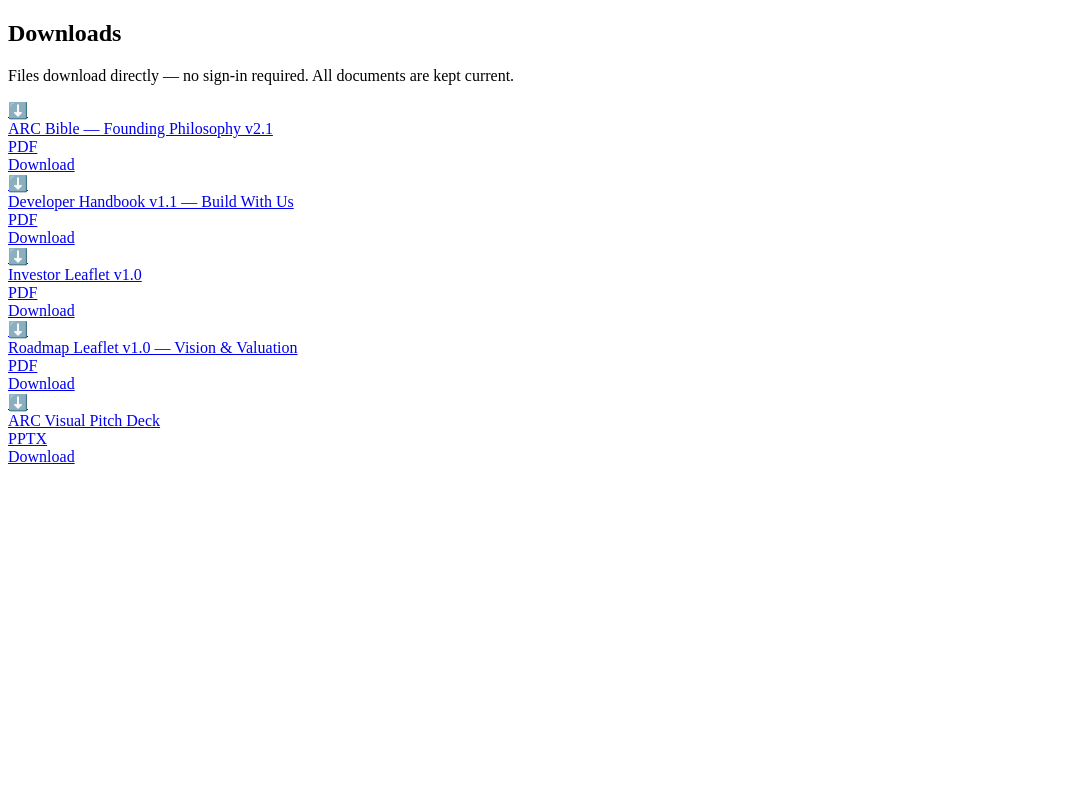
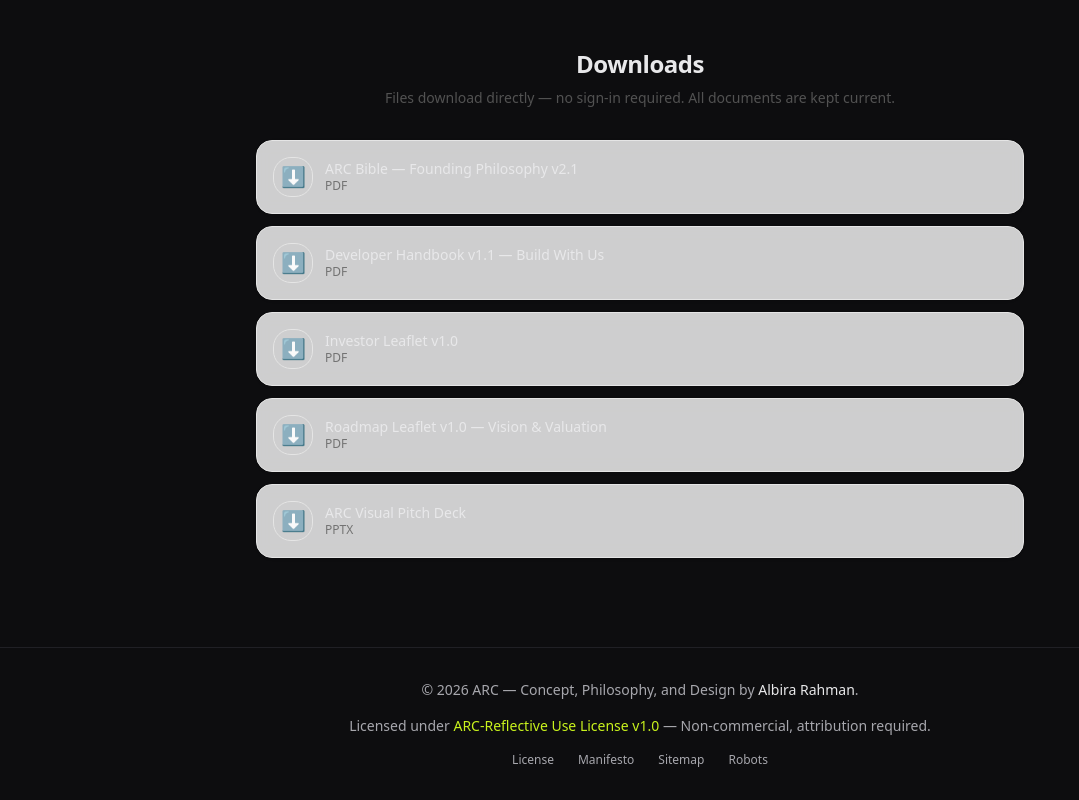
Before and after one commit to Jemson404/arc-landing, a Next.js app: page /downloads in a window 1280 px wide. Shown: the whole page, without its empty margins (0-1079 px from the left). Built offline with nearby package versions, Linux system fonts and the light colour scheme.

Commit message:
fix: move downloads page into src/app, fix @/ alias paths

```diff
--- a/app/downloads/page.tsx
+++ b/src/app/downloads/page.tsx
@@ -1,9 +1,10 @@
-import DownloadGrid from "@/components/DownloadGrid";
+import type { Metadata } from 'next'
+import DownloadGrid from '@/components/DownloadGrid'
 
-export const metadata = {
-  title: "Downloads — ExtraLife ARC",
-  description: "Official ARC documents: Bible, Handbook, Investor Leaflet, Roadmap, and Pitch Deck."
-};
+export const metadata: Metadata = {
+  title: 'Downloads — ARC',
+  description: 'Official ARC documents: Bible, Handbook, Investor Leaflet, Roadmap, and Pitch Deck.',
+}
 
 export default function DownloadsPage() {
   return (
@@ -16,5 +17,5 @@ export default function DownloadsPage() {
       </section>
       <DownloadGrid />
     </main>
-  );
+  )
 }
--- /dev/null
+++ b/src/components/AnimatedDownloadButton.tsx
@@ -0,0 +1,29 @@
+"use client";
+import Link from "next/link";
+
+type Props = { href: string; title: string; subtitle?: string };
+
+export default function AnimatedDownloadButton({ href, title, subtitle }: Props) {
+  return (
+    <Link
+      href={href}
+      prefetch={false}
+      aria-label={`Download ${title}`}
+      className="group relative block rounded-2xl border border-neutral-200 bg-white/80 p-4 shadow-sm backdrop-blur transition-all hover:shadow-lg focus:outline-none focus-visible:ring-2 focus-visible:ring-black/50"
+    >
+      <div className="flex items-center gap-3">
+        <div className="grid h-10 w-10 place-items-center rounded-xl border border-neutral-200 transition-all group-hover:-translate-y-0.5 group-hover:shadow">
+          <span className="text-xl">⬇️</span>
+        </div>
+        <div className="flex-1">
+          <div className="text-sm font-medium leading-tight">{title}</div>
+          {subtitle ? <div className="text-xs text-neutral-500">{subtitle}</div> : null}
+        </div>
+        <div className="absolute right-4 top-1/2 -translate-y-1/2 opacity-0 transition-all group-hover:translate-x-1 group-hover:opacity-100">
+          <span className="text-xs">Download</span>
+        </div>
+      </div>
+      <div className="pointer-events-none absolute inset-0 rounded-2xl bg-gradient-to-r from-neutral-100 to-transparent opacity-0 transition-opacity group-hover:opacity-100" />
+    </Link>
+  );
+}
--- /dev/null
+++ b/src/components/DownloadGrid.tsx
@@ -0,0 +1,12 @@
+import { downloads } from "@/data/downloads";
+import AnimatedDownloadButton from "./AnimatedDownloadButton";
+
+export default function DownloadGrid() {
+  return (
+    <div className="mx-auto max-w-3xl space-y-3">
+      {downloads.map((d) => (
+        <AnimatedDownloadButton key={d.file} href={d.file} title={d.title} subtitle={d.meta} />
+      ))}
+    </div>
+  );
+}
--- /dev/null
+++ b/src/data/downloads.ts
@@ -0,0 +1,13 @@
+export type DownloadItem = {
+  title: string;
+  file: string;
+  meta?: string;
+};
+
+export const downloads: DownloadItem[] = [
+  { title: "ARC Bible — Founding Philosophy v2.1", file: "/downloads/ARC_Bible_v2_Formatted.pdf", meta: "PDF" },
+  { title: "Developer Handbook v1.1 — Build With Us", file: "/downloads/ARC_Developer_Handbook_v1.1.pdf", meta: "PDF" },
+  { title: "Investor Leaflet v1.0", file: "/downloads/ARC_Investor_Leaflet_v1.pdf", meta: "PDF" },
+  { title: "Roadmap Leaflet v1.0 — Vision & Valuation", file: "/downloads/ARC_Roadmap_Leaflet_v1.pdf", meta: "PDF" },
+  { title: "ARC Visual Pitch Deck", file: "/downloads/ARC_Visual_Pitch_Deck.pptx", meta: "PPTX" }
+];
```
